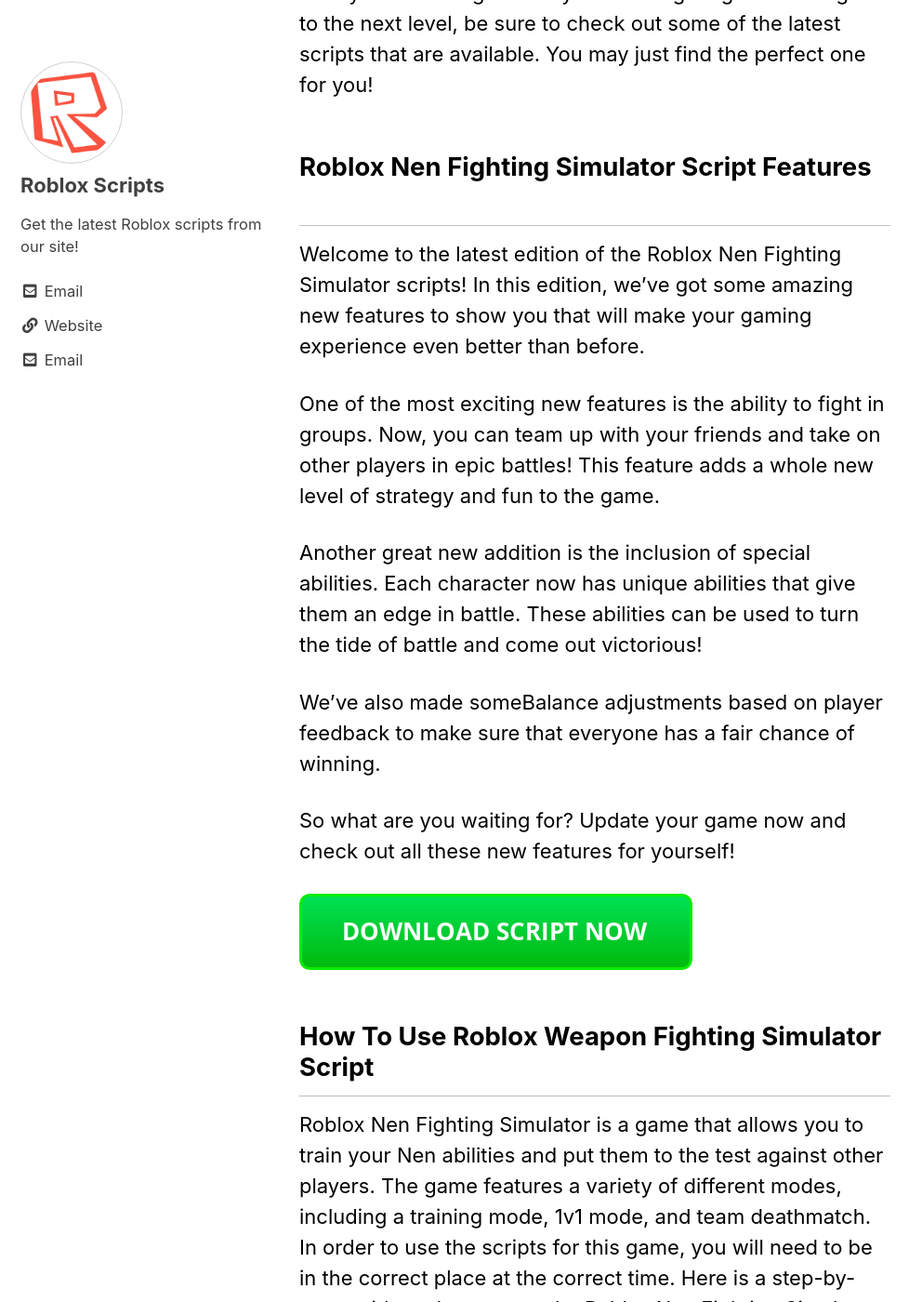
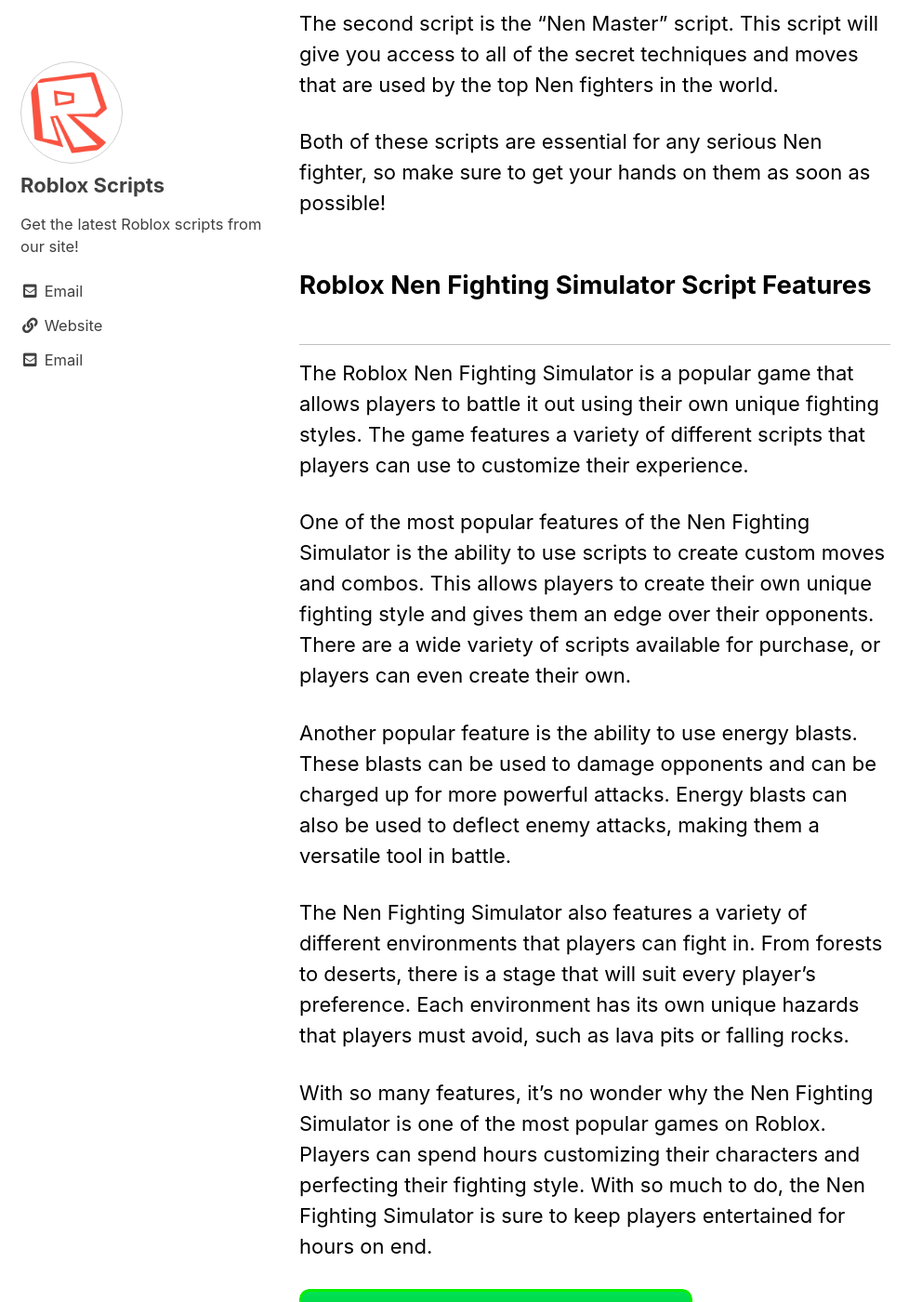
Before and after one commit to robloxpaste/robloxpaste.github.io, a Jekyll site: the page built from _posts/2022-07-10-Nen-Fighting-Simulator.md, in a window 1280 px wide and 1400 px high, scrolled down 1203 px. Shown: the whole window at 93% size, without its empty margins (0-992 px from the left). Built offline with Jekyll 4.4.1, drawn with Linux system fonts in a browser that asks for light colours; cached includes are drawn as plain includes; some of the changed text lies outside the part shown.

Commit message:
committing files

```diff
--- a/_posts/2022-07-10-Nen-Fighting-Simulator.md
+++ b/_posts/2022-07-10-Nen-Fighting-Simulator.md
@@ -7,49 +7,48 @@
   - Roblox
 ---
 
-Updated Roblox Nen Fighting Simulator scripts are now available on our website! This new script is perfect for anyone who wants to play as a villain and fight against the hero.
+In this blog post we are going to be discussing the latest Roblox Nen Fighting Simulator scripts. This is a really fun game and it can be really challenging to get good at it.
 
 [![script button](https://github.com/robloxpaste/robloxpaste.github.io/blob/main/script_button.png?raw=true)](https://rbxpaste.com/latest-script)
 
 
-With this new script, you can create your very own Nen-based fighting game and compete against other players online. It’s easy to set up and requires no programming experience, so anyone can get started right away.
+Now that the game has come out, people have been trying to figure out all of the different ways to get better at it. There are a lot of new players coming in every day, so it's important that you stay up to date on the latest fighting techniques so you can stay ahead of the competition!
 
-Don’t miss out on this opportunity to become the best Roblox Nen fighter out there!
+In this post we are going to be providing some of the best scripts that will make you an expert in Nen Fighting. Be sure to read through everything so you can start getting some great results in the game!
 
 ## Get The Latest Roblox Nen Fighting Simulator Scripts
 
-If you're a fan of the popular Roblox Nen Fighting Simulator game, then you'll be happy to know that there are a number of scripts available that can help you get the most out of the game.
+Welcome to the latest edition of Roblox Nen Fighting Simulator scripts! In this post, we will be providing you with the latest scripts for the game so that you can stay up to date and beat the competition.
 
-Scripts can provide a number of different benefits, from helping you level up faster to giving you an edge in battle. And with the latest batch of scripts for Nen Fighting Simulator, there's sure to be something for everyone.
+The first script that we have for you is the "Nen Fighter" script. This script will allow you to become a master of all five Nen types, giving you an edge in battle.
 
-So if you're looking to take your Nen Fighting Simulator game to the next level, be sure to check out some of the latest scripts that are available. You may just find the perfect one for you!
+The second script is the "Nen Master" script. This script will give you access to all of the secret techniques and moves that are used by the top Nen fighters in the world.
+
+Both of these scripts are essential for any serious Nen fighter, so make sure to get your hands on them as soon as possible!
 
 ## Roblox Nen Fighting Simulator Script Features
 
-Welcome to the latest edition of the Roblox Nen Fighting Simulator scripts! In this edition, we've got some amazing new features to show you that will make your gaming experience even better than before.
+The Roblox Nen Fighting Simulator is a popular game that allows players to battle it out using their own unique fighting styles. The game features a variety of different scripts that players can use to customize their experience.
 
-One of the most exciting new features is the ability to fight in groups. Now, you can team up with your friends and take on other players in epic battles! This feature adds a whole new level of strategy and fun to the game.
+One of the most popular features of the Nen Fighting Simulator is the ability to use scripts to create custom moves and combos. This allows players to create their own unique fighting style and gives them an edge over their opponents. There are a wide variety of scripts available for purchase, or players can even create their own.
 
-Another great new addition is the inclusion of special abilities. Each character now has unique abilities that give them an edge in battle. These abilities can be used to turn the tide of battle and come out victorious!
+Another popular feature is the ability to use energy blasts. These blasts can be used to damage opponents and can be charged up for more powerful attacks. Energy blasts can also be used to deflect enemy attacks, making them a versatile tool in battle.
 
-We've also made someBalance adjustments based on player feedback to make sure that everyone has a fair chance of winning.
+The Nen Fighting Simulator also features a variety of different environments that players can fight in. From forests to deserts, there is a stage that will suit every player's preference. Each environment has its own unique hazards that players must avoid, such as lava pits or falling rocks.
 
-So what are you waiting for? Update your game now and check out all these new features for yourself!
+With so many features, it's no wonder why the Nen Fighting Simulator is one of the most popular games on Roblox. Players can spend hours customizing their characters and perfecting their fighting style. With so much to do, the Nen Fighting Simulator is sure to keep players entertained for hours on end.
 
 [![script button](https://github.com/robloxpaste/robloxpaste.github.io/blob/main/script_button.png?raw=true)](https://rbxpaste.com/latest-script)
 
 ## How To Use Roblox Weapon Fighting Simulator Script
 
-Roblox Nen Fighting Simulator is a game that allows you to train your Nen abilities and put them to the test against other players. The game features a variety of different modes, including a training mode, 1v1 mode, and team deathmatch. In order to use the scripts for this game, you will need to be in the correct place at the correct time. Here is a step-by-step guide on how to use the Roblox Nen Fighting Simulator scripts:
+Nen Fighting Simulator is a Roblox game that was created by lxstin. The objective of the game is to collect as much energy as possible and use it to fight other players. The game is set in an arena where players can battle it out until there is only one player left standing.
 
-1. Enter the game and make your way to the main menu.
-2. Click on the "Scripts" tab located at the bottom of the screen.
-3. Select the script you wish to use from the list of available options.
-4. Press the "Enter" key to activate the script.
-5. Make sure you are in the correct location within the game before using the script, as some scripts can only be used in certain areas.
-6. Follow the instructions provided by the script and enjoy!
+To use the script, first go to the Nen Fighting Simulator page on Scriptbloxian.com. Then, click on the "Download" button to download the script. Once the script has been downloaded, open it in a text editor and copy the contents into your clipboard. Finally, go to your Roblox game and paste the script into the console window. Press Enter to run the script.
+
+The script will give you a variety of commands that you can use to fight other players. To see a list of all the commands, type "help" into the console window. To use a command, type "commandname" followed by the number of seconds you want it to last for. For example, if you want to use the "rage" command for 5 seconds, you would type "rage 5" into the console window and press Enter.
 
 Conclusion
-In this blog post, I have outlined the latest Roblox Nen Fighting Simulator scripts that are available. These scripts allow you to create customizable fighting games with ease. You can also use these scripts to create tutorials and walkthroughs for your games. The features of the scripts are great and I hope this blog post has been helpful in deciding whether or not to get the scripts. See our marketplace for a great roster of qualified Roblox developers that will help you create your next game!
+In this blog post, I will be discussing the latest Roblox Nen Fighting Simulator scripts and how you can use them to your advantage. The scripts allow you to do things like add new characters, customize your characters and put together epic battle scenes. If you're looking for powerful gameplay tools then these scripts are for you. Check out the blog post for more information and don't forget to leave a comment below!
 
 [![script button](https://github.com/robloxpaste/robloxpaste.github.io/blob/main/script_button.png?raw=true)](https://rbxpaste.com/latest-script)
```
